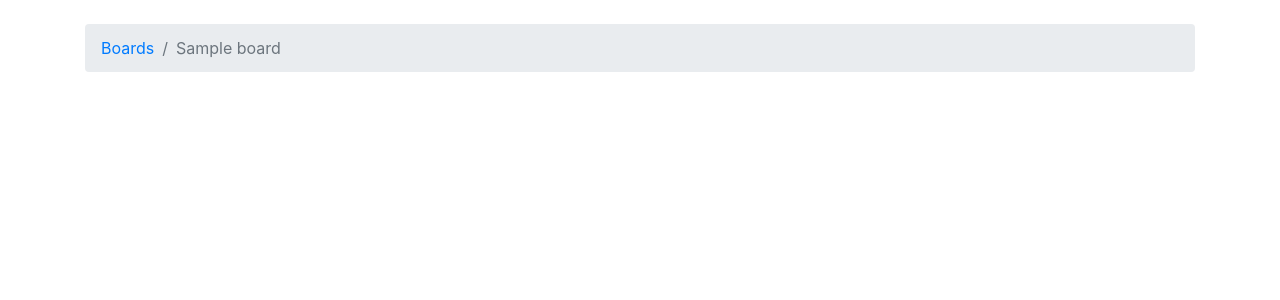
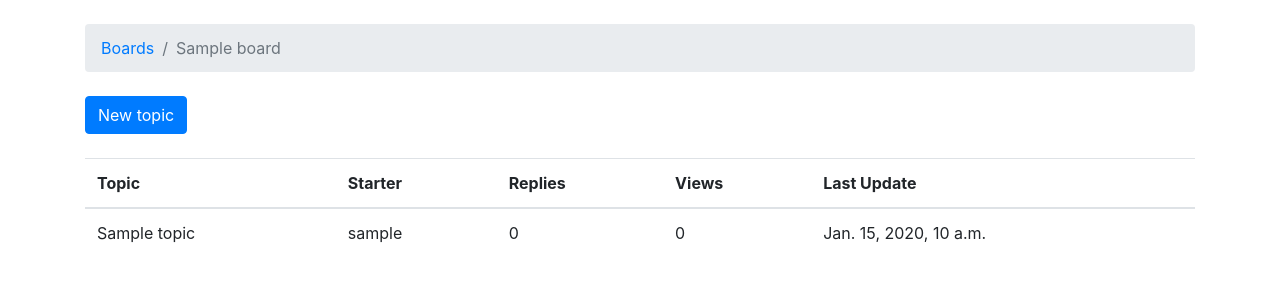
Before and after one commit to Ampersandme/djangoTutorial, a Django app: page /boards/1/ in a window 1280 px wide. Shown: the part 56-356 px from the top of the page. Run offline with Django 3.2, Linux system fonts and the light colour scheme; tables that the repository leaves empty hold one stand-in row (values such as "Sample post"); some libraries are stand-ins or nearby versions; some web fonts are replaced.

Commit message:
Last session board views and nav

```diff
--- a/djangoTutorial/MyApplication/urls.py
+++ b/djangoTutorial/MyApplication/urls.py
@@ -21,7 +21,7 @@ from boards import views
 
 urlpatterns = [
     url(r'^$', views.home, name='home'),
-    url(r'^admin/', admin.site.urls),
     url(r'boards/(?P<pk>\d+)/$', views.board_topics, name='board_topics'),
     url(r'^boards/(?P<pk>\d+)/new/$', views.new_topic, name='new_topic'),
+    url(r'^admin/', admin.site.urls),
 ]
--- a/djangoTutorial/boards/views.py
+++ b/djangoTutorial/boards/views.py
@@ -1,8 +1,9 @@
 #from django.shortcuts import render
 
-from django.shortcuts import render, get_object_or_404
+from django.contrib.auth.models import User
+from django.shortcuts import render, redirect, get_object_or_404
 from django.http import Http404
-from .models import Board
+from .models import Board, Topic, Post
 
 def home(request):
     boards = Board.objects.all()
@@ -11,6 +12,28 @@ def home(request):
 
 def new_topic(request, pk):
     board = get_object_or_404(Board, pk=pk)
+
+
+    if request.method == 'POST':
+        subject = request.POST['subject']
+        message = request.POST['message']
+
+        user = User.objects.first()  # TODO: get the currently logged in user
+
+        topic = Topic.objects.create(
+            subject=subject,
+            board=board,
+            starter=user
+        )
+
+        post = Post.objects.create(
+            message=message,
+            topic=topic,
+            created_by=user
+        )
+
+        return redirect('board_topics', pk=board.pk)  # TODO: redirect to the created topic page
+
     return render(request, 'new_topic.html', {'board': board})
 
 
--- a/djangoTutorial/templates/topics.html
+++ b/djangoTutorial/templates/topics.html
@@ -11,5 +11,32 @@
 {% endblock %}
 
 {% block content %}
-    <!-- just leaving it empty for now. we will add core here soon. -->
+
+
+<div class="mb-4">
+  <a href="{% url 'new_topic' board.pk %}" class="btn btn-primary">New topic</a>
+</div>
+
+  <table class="table">
+    <thead class="thead-inverse">
+      <tr>
+        <th>Topic</th>
+        <th>Starter</th>
+        <th>Replies</th>
+        <th>Views</th>
+        <th>Last Update</th>
+      </tr>
+    </thead>
+    <tbody>
+      {% for topic in board.topics.all %}
+        <tr>
+          <td>{{ topic.subject }}</td>
+          <td>{{ topic.starter.username }}</td>
+          <td>0</td>
+          <td>0</td>
+          <td>{{ topic.last_updated }}</td>
+        </tr>
+      {% endfor %}
+    </tbody>
+  </table>
 {% endblock %}
```
Also changed, not shown: djangoTutorial/boards/tests.py (+11 -1 lines), djangoTutorial/templates/new_topic.html (+12 -1 lines).
